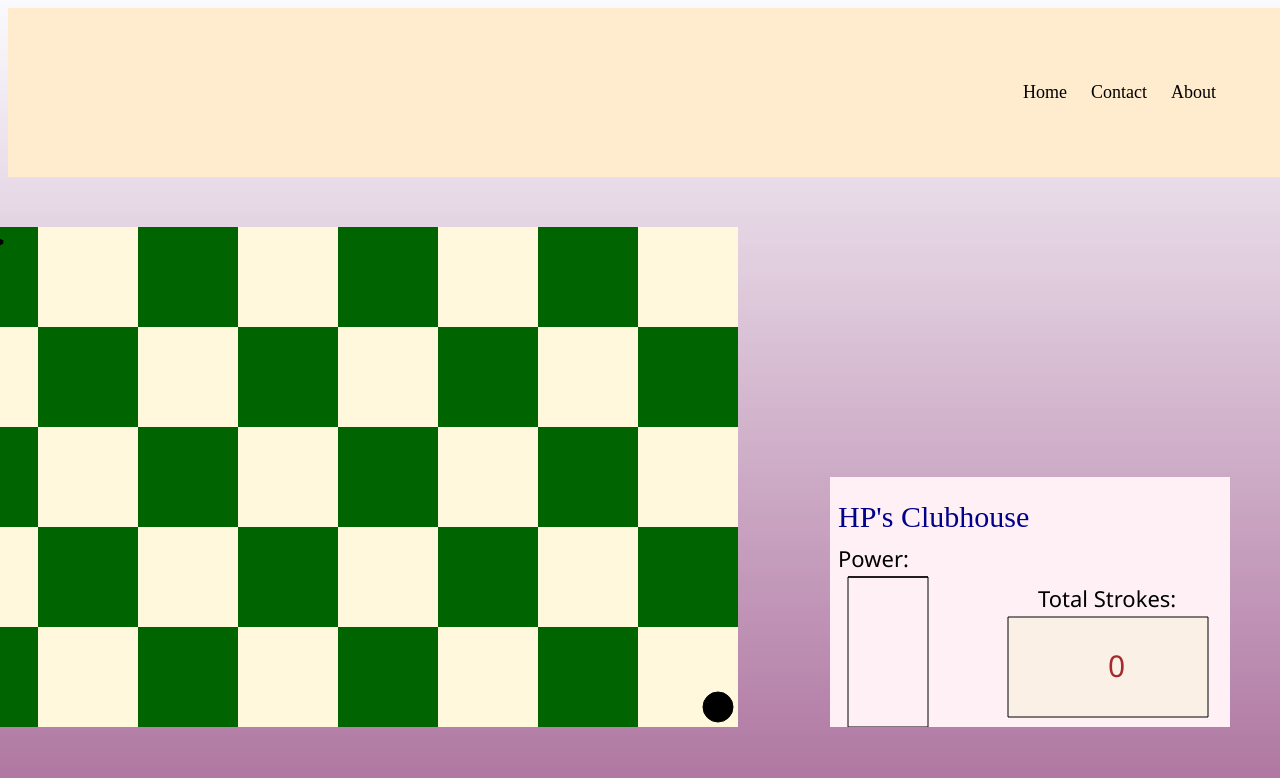
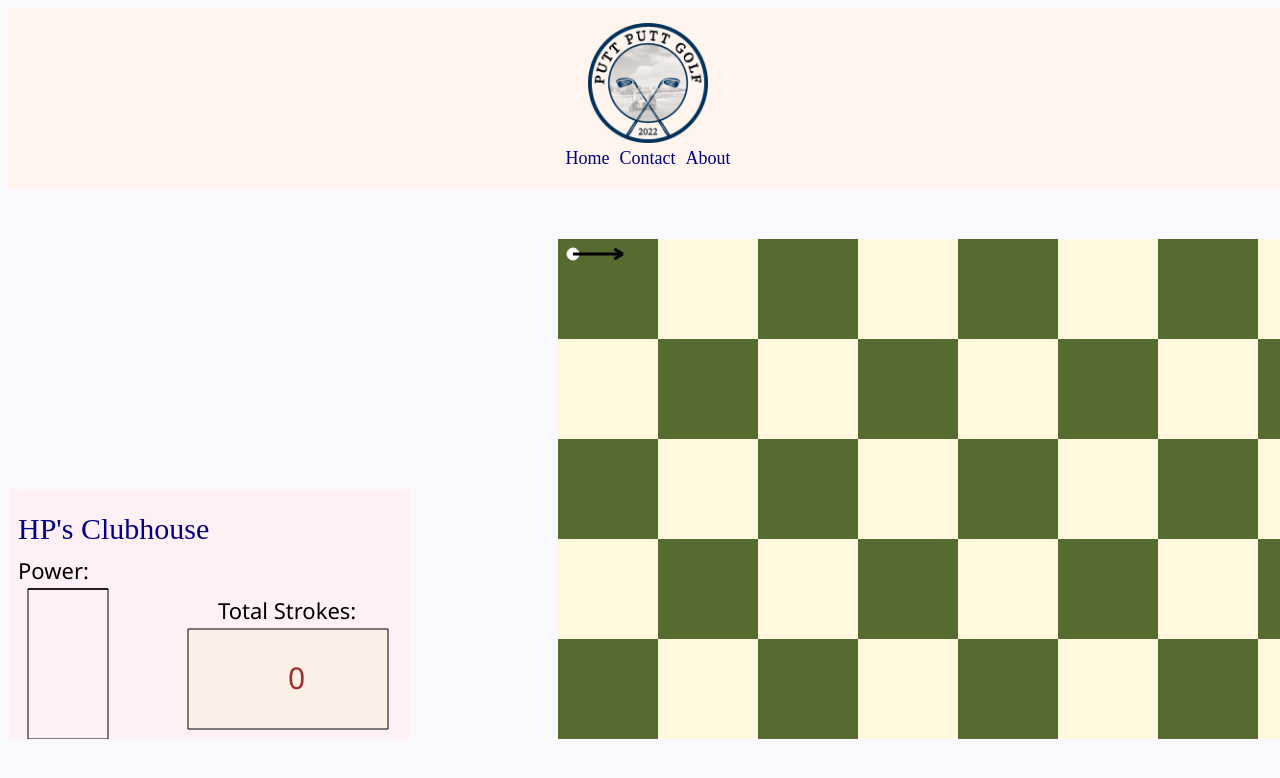
Before and after one commit to heatherpark201/putt_putt_park, a website built with webpack: page index.html in a window 1280 px wide. Shown: the top 778 px of the page. Built offline with nearby package versions, Linux system fonts and the light colour scheme; files whose address does not match are found by name.

Commit message:
update logo and header

```diff
--- a/index.html
+++ b/index.html
@@ -12,9 +12,8 @@
     <title>Putt Putt Park</title>
 </head>
 <div class="header">
-    <!-- <img src="./assets/logo-no-background.png" alt="no image" width="150" height="100"> -->
-    <a href="#default" class="logo"></a>
-    <div class="header-right">
+    <img class="logo" src="./assets/myLogo.png" alt="no image" width="120" height="120">
+    <div class="header-menu">
       <a class="active" href="#home">Home</a>
       <a href="#contact">Contact</a>
       <a href="#about">About</a>
@@ -22,8 +21,8 @@
 </div>
 <body>
     <div class="container">
+        <canvas id="gameStats" width="600" height="500"></canvas>
         <canvas id="game" width="800" height="500"></canvas>
-        <canvas id="gameStats" width="600" height="500"></canvas>
     </div>
     <div class="winScreen">
         You Win!!!!!!
--- a/src/scripts/game.js
+++ b/src/scripts/game.js
@@ -31,7 +31,7 @@ Game.prototype.allObjects = function allObjects() {
 
 Game.prototype.draw = function draw(ctx) {
     this.ctx = ctx;
-    ctx.fillStyle = '#006400';
+    ctx.fillStyle = '#556B2F';
     ctx.fillRect(0,0,800,500 );
 
     const rows = this.dim_x /10;
--- a/src/styles/game_style.css
+++ b/src/styles/game_style.css
@@ -1,6 +1,6 @@
 
 body {
-    background-image: linear-gradient(to bottom, rgba(245,246,252,0.5), rgba(117,19,93,0.6)), url('../assets/goodbg.jpeg');
+    background-image: linear-gradient(to bottom, rgba(245,246,252,0.6), rgba(245,246,252,0.6)), url('../assets/potent_new.png');
     background-position: center;
     height: 100vh;
     width: 100vw;
@@ -18,9 +18,9 @@ body {
 
 
 #gameStats {
-    margin-left: 20px;
+    margin-right: 20px;
     border-radius: 15px;
-    background-image: url('../assets/pink_house.png');
+    /* background-image: url('../assets/pink_house.png'); */
     background-size: 600px 520px;
     background-repeat: no-repeat;
 }
--- a/src/styles/header_style.css
+++ b/src/styles/header_style.css
@@ -1,27 +1,38 @@
 
 .header {
-    background: blanchedalmond;
+    background: seashell;
     overflow: hidden;
-    padding: 60px;
+    padding: 15px;
+    display: flex;
+    flex-direction: column;
+    align-items: center;
+
 }
 
 
 
-/* Style the header links */
+
+
 .header a {
     float: left;
-    color: black;
+    color: navy;
     text-align: center;
-    padding: 12px;
+    font: "Garamond";
+    padding: 5px;
     text-decoration: none;
     font-size: 18px;
-    line-height: 25px;
-    border-radius: 4px;
+    /* line-height: 25px; */
+
   }
 
-  .header a.logo {
-    background-image: url('../assets/logo-no-background.png');
-  }
+
+
+
+.logo {
+  display: flex;
+  align-items: flex-start;
+
+}
 
 
   /* Float the link section to the right */
```
Also changed, not shown: src/scripts/obstacle.js (added, +38 -0 lines), assets/apple.jpeg (deleted), assets/ccbackground.jpeg (deleted), assets/logo-no-background.png (deleted), assets/myLogo.png (added), assets/oakmont.jpeg (added), assets/pink_house.png, assets/pinkch.jpeg (added), assets/potential.jpeg (added), dist/main.css, dist/main.js, 1 other file.
